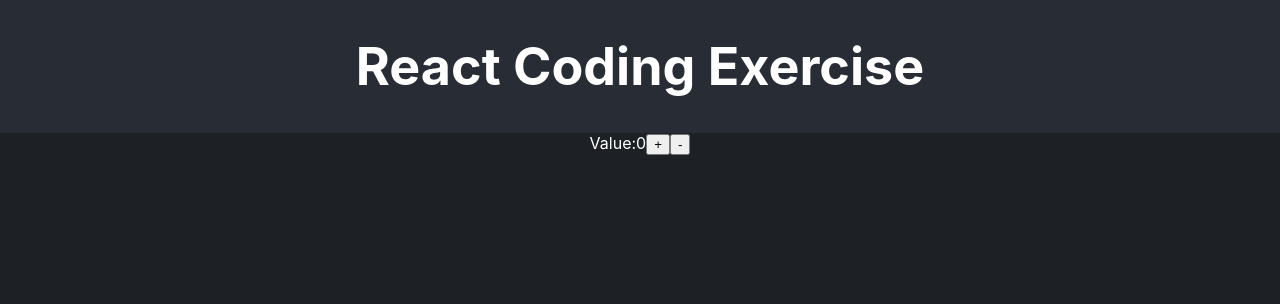
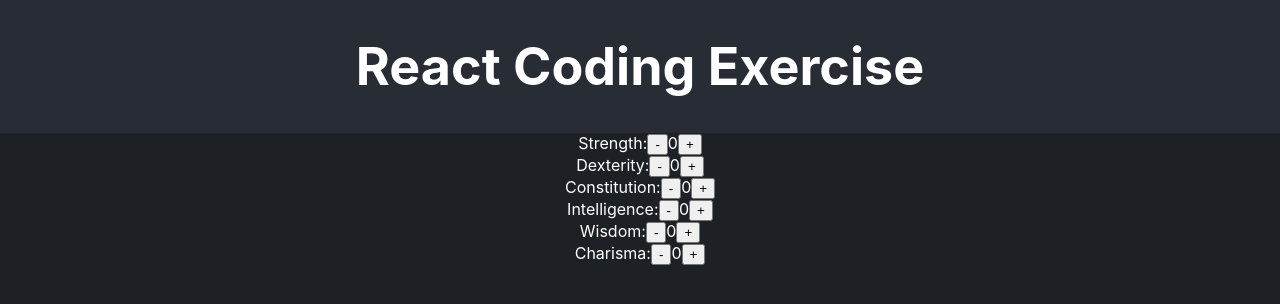
Before and after one commit to Jammy-Louie/recruiting-webapp-character, a React (Create React App) app: page / in a window 1280 px wide. Shown: the top 304 px of the page. Built offline with nearby package versions, Linux system fonts and the light colour scheme.

Commit message:
Add attribute modifer

```diff
--- a/src/App.tsx
+++ b/src/App.tsx
@@ -1,22 +1,34 @@
-import { useState } from 'react';
+import { useReducer } from 'react';
+
+import AttributeModifier from "./components/AttributeModifer";
+import characterReducer from './reducers/characterReducer';
+import {INITIAL_CHARACTER_STATE} from "./consts";
+import {Attribute} from "./types";
+
 import './App.css';
-import { ATTRIBUTE_LIST, CLASS_LIST, SKILL_LIST } from './consts.js';
+
 
 
 function App() {
-  const [num, setNum] = useState<number>(0);
+    const [character, dispatch] = useReducer(characterReducer, INITIAL_CHARACTER_STATE);
+
+    const updateAttribute = (
+        attribute: Attribute,
+        attributeValue: number
+    ): void => {
+        dispatch({ type: "UPDATE_ATTRIBUTE", attribute, attributeValue});
+    }
+
     return (
         <div className="App">
             <header className="App-header">
                 <h1>React Coding Exercise</h1>
             </header>
             <section className="App-section">
-        <div>
-          Value:
-          {num}
-          <button>+</button>
-          <button>-</button>
-        </div>
+                <AttributeModifier
+                    characterAttributeConfig={character.attributes}
+                    updateAttribute={(attribute, value) => updateAttribute(attribute, value)}
+                />
             </section>
         </div>
     );
--- /dev/null
+++ b/src/components/AttributeModifer.tsx
@@ -0,0 +1,40 @@
+import {ATTRIBUTE_LIST} from "../consts";
+import {Attribute, CharacterAttributeConfig} from "../types";
+
+type AttributeModifierProps = {
+    characterAttributeConfig: CharacterAttributeConfig,
+    updateAttribute: (attribute: Attribute, value: number) => void
+}
+
+const AttributeModifier = (props: AttributeModifierProps) => {
+    const decreaseAttribute = (attribute: Attribute) => {
+        const value: number = props.characterAttributeConfig[attribute].value;
+        props.updateAttribute(attribute, Math.max(0, value - 1));
+    }
+
+    const increaseAttribute = (attribute: Attribute) => {
+        const value: number = props.characterAttributeConfig[attribute].value;
+        props.updateAttribute(attribute, Math.max(0, value + 1));
+    }
+
+    return (
+        <div>
+            <section className="App-section">
+                {
+                    ATTRIBUTE_LIST.map( (attribute: Attribute, index: number) => {
+                        return (
+                            <div key={index}>
+                                {attribute}:
+                                <button onClick={_ => decreaseAttribute(attribute)}>-</button>
+                                <span>{props.characterAttributeConfig[attribute].value}</span>
+                                <button onClick={_ => increaseAttribute(attribute)}>+</button>
+                            </div>
+                        )
+                    })
+                }
+            </section>
+        </div>
+    )
+}
+
+export default AttributeModifier;
--- a/src/consts.ts
+++ b/src/consts.ts
@@ -1,4 +1,4 @@
-import {Attribute, Class, ClassAttributes, Skill} from "./types";
+import {Attribute, Character, Class, ClassAttributes, Skill} from "./types";
 
 export const ATTRIBUTE_LIST: Array<Attribute> = [
     'Strength',
@@ -57,3 +57,14 @@ export const SKILL_LIST: Array<Skill> = [
     { name: 'Survival', attributeModifier: 'Wisdom' },
 
 ]
+
+export const INITIAL_CHARACTER_STATE: Character ={
+    attributes: {
+        Strength: {value: 0},
+        Dexterity: {value: 0},
+        Constitution: {value: 0},
+        Intelligence: {value: 0},
+        Wisdom: {value: 0},
+        Charisma: {value: 0},
+    }
+}
--- /dev/null
+++ b/src/reducers/characterReducer.tsx
@@ -0,0 +1,25 @@
+import {Attribute, Character} from "../types";
+
+type Action =
+    | { type: "UPDATE_ATTRIBUTE"; attribute: Attribute, attributeValue: number };
+
+const characterReducer = (
+    state: Character,
+    action: Action
+) => {
+    switch (action.type) {
+        case "UPDATE_ATTRIBUTE":
+            return {
+                attributes: {
+                    ...state.attributes,
+                    [action.attribute]: {
+                        value: action.attributeValue
+                    }
+                }
+            }
+        default:
+            return state;
+    }
+}
+
+export default characterReducer;
```
Also changed, not shown: src/types.ts (+10 -0 lines). Lines whose indentation alone changed are shown as unchanged.
